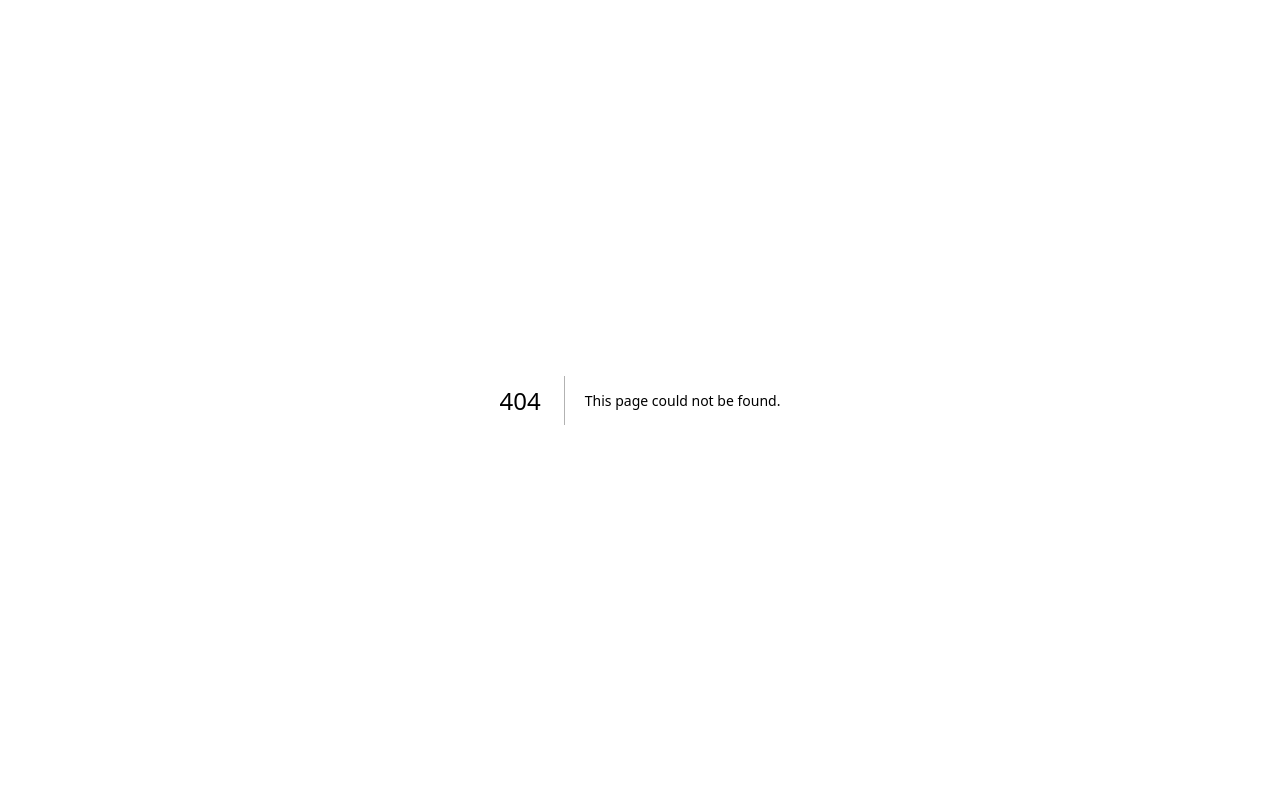
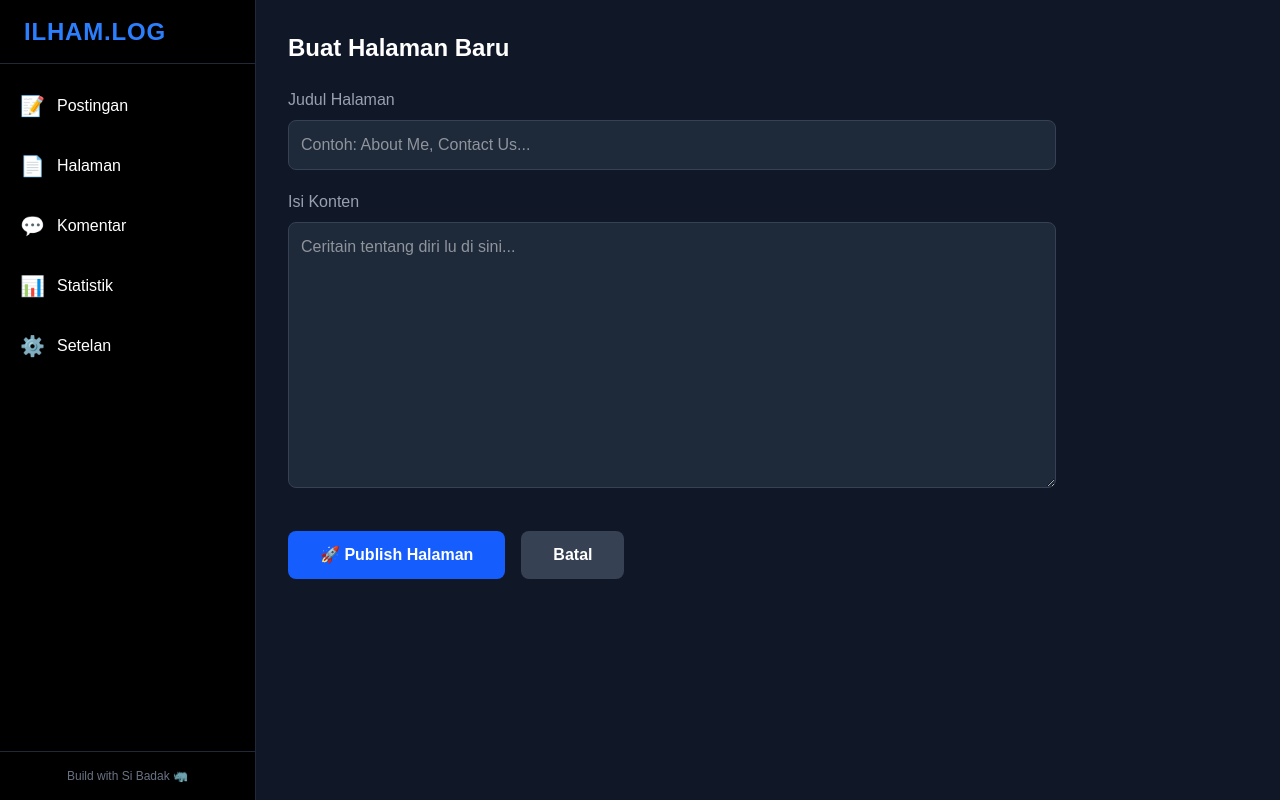
Before and after one commit to bagushkmtr7/blog-next.js, a Next.js app: page /admin/pages/new in a window 1280 px wide. Before the commit this address had no page. Built offline with nearby package versions, Linux system fonts and the light colour scheme.

Commit message:
feat: tambah fitur CRUD halaman statis (pages)

```diff
--- /dev/null
+++ b/app/admin/pages/new/page.tsx
@@ -0,0 +1,46 @@
+import { db } from "../../../../db";
+import { pages } from "../../../../db/schema";
+import { redirect } from "next/navigation";
+import Link from "next/link";
+
+export default function NewPage() {
+  async function createPage(formData: FormData) {
+    "use server";
+    const title = formData.get("title") as string;
+    const content = formData.get("content") as string;
+    // Bikin link otomatis (slug)
+    const slug = title.toLowerCase().replace(/ /g, '-').replace(/[^\w-]+/g, '');
+
+    await db.insert(pages).values({
+      title,
+      slug,
+      content,
+    });
+
+    redirect("/admin/pages");
+  }
+
+  return (
+    <div className="text-white">
+      <h1 className="text-2xl font-bold mb-6">Buat Halaman Baru</h1>
+      <form action={createPage} className="flex flex-col gap-5 max-w-3xl">
+        <div>
+          <label className="block mb-2 text-gray-400 font-medium">Judul Halaman</label>
+          <input type="text" name="title" required placeholder="Contoh: About Me, Contact Us..." className="w-full p-3 rounded-lg bg-gray-800 border border-gray-700 text-white focus:outline-none focus:border-blue-500" />
+        </div>
+        <div>
+          <label className="block mb-2 text-gray-400 font-medium">Isi Konten</label>
+          <textarea name="content" required rows={10} placeholder="Ceritain tentang diri lu di sini..." className="w-full p-3 rounded-lg bg-gray-800 border border-gray-700 text-white focus:outline-none focus:border-blue-500"></textarea>
+        </div>
+        <div className="flex gap-4 mt-4">
+          <button type="submit" className="bg-blue-600 hover:bg-blue-700 text-white px-8 py-3 rounded-lg font-bold transition">
+            🚀 Publish Halaman
+          </button>
+          <Link href="/admin/pages" className="bg-gray-700 hover:bg-gray-600 text-white px-8 py-3 rounded-lg font-bold transition flex items-center">
+            Batal
+          </Link>
+        </div>
+      </form>
+    </div>
+  );
+}
--- a/app/admin/pages/page.tsx
+++ b/app/admin/pages/page.tsx
@@ -1,11 +1,32 @@
-export default function PagesDashboard() {
+import { db } from "../../../db";
+import { pages } from "../../../db/schema";
+import Link from "next/link";
+
+export const dynamic = "force-dynamic";
+
+export default async function PagesDashboard() {
+  const allPages = await db.select().from(pages);
+
   return (
-    <div className="p-4 md:p-8 text-white">
-      <h1 className="text-2xl font-bold mb-4">Kelola Halaman (Pages)</h1>
-      <div className="bg-gray-800 p-8 rounded-lg border border-gray-700 text-center">
-        <span className="text-5xl mb-4 block">📄</span>
-        <h2 className="text-xl font-semibold mb-2">Halaman Statis</h2>
-        <p className="text-gray-400">Fitur untuk membuat halaman seperti About Us atau Contact bakal segera rilis di sini.</p>
+    <div className="text-white">
+      <div className="flex justify-between items-center mb-6">
+        <h1 className="text-2xl font-bold">Kelola Halaman Statis</h1>
+        <Link href="/admin/pages/new" className="bg-blue-600 hover:bg-blue-700 px-4 py-2 rounded-lg font-medium transition">
+          + Halaman Baru
+        </Link>
+      </div>
+
+      <div className="bg-gray-800 p-4 rounded-lg border border-gray-700">
+        {allPages.length === 0 ? (
+          <p className="text-gray-400 text-center py-6">Belum ada halaman. Yuk bikin halaman "About Me"!</p>
+        ) : (
+          allPages.map((page) => (
+            <div key={page.id} className="border-b border-gray-700 py-3 flex justify-between items-center last:border-0">
+              <span className="font-medium text-lg">{page.title}</span>
+              <span className="text-gray-400 text-sm bg-gray-900 px-3 py-1 rounded-full">/{page.slug}</span>
+            </div>
+          ))
+        )}
       </div>
     </div>
   );
```
Also changed, not shown: 1 other file (tests, documents, lock files or other folders).
